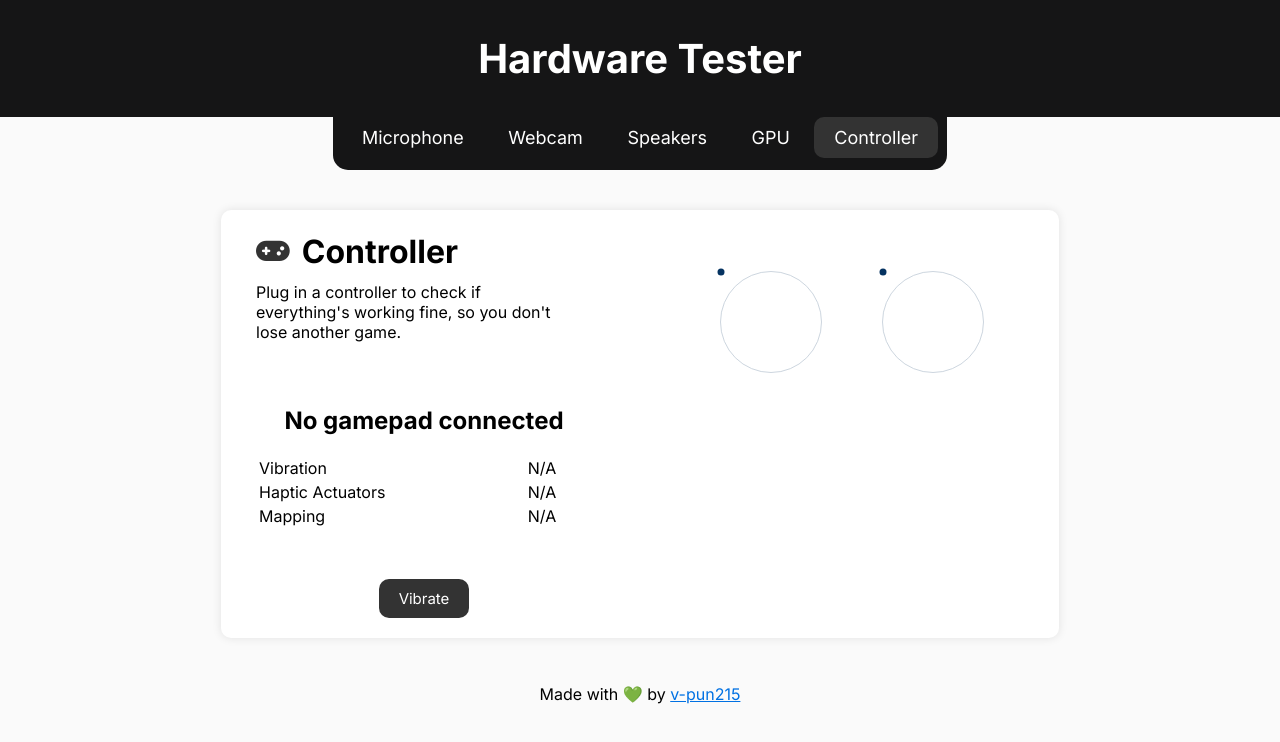
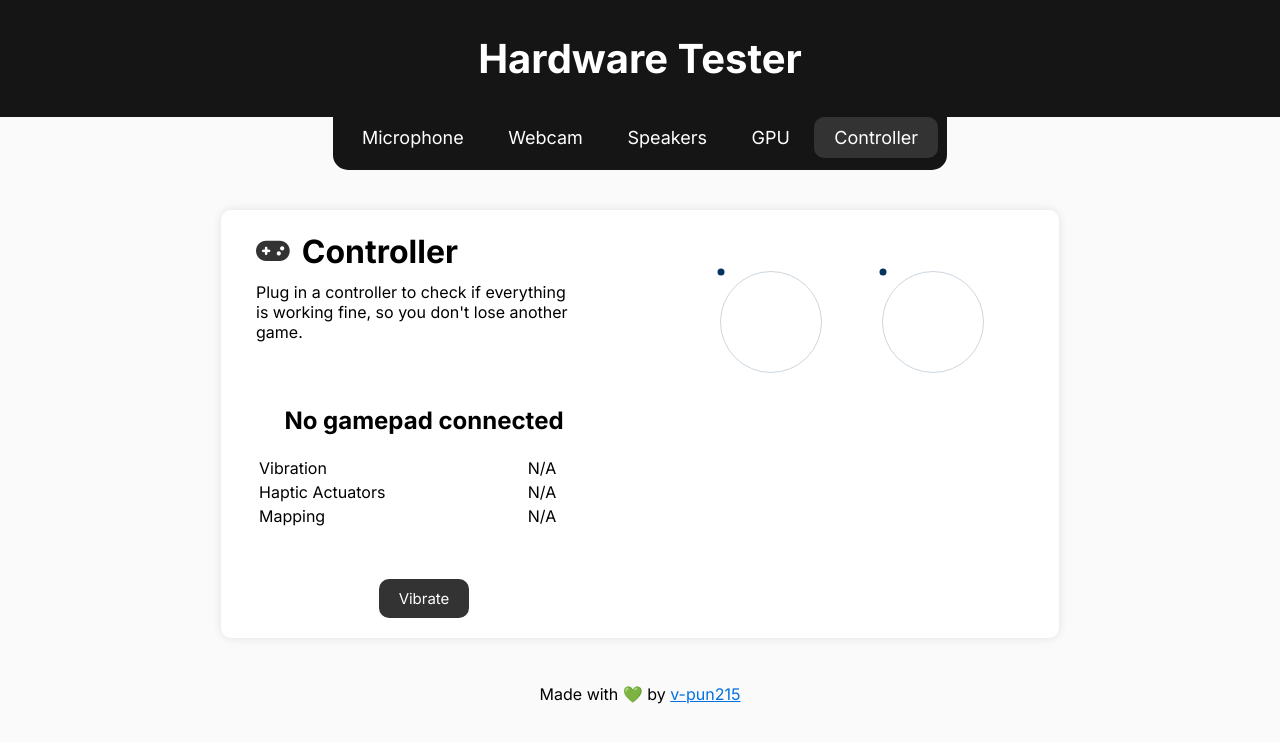
Before and after one commit to v-pun215/HardwareTester, a plain HTML site: page controller.html in a window 1280 px wide. Drawn offline with Linux system fonts and the light colour scheme.

Commit message:
Update 2: bugfixes

```diff
--- a/controller.html
+++ b/controller.html
@@ -27,7 +27,7 @@
             <div class="left" style="width:50%;">
                 <div class="top-left">
                     <div class='title'><i class="fa-solid fa-gamepad"></i> <h1>Controller</h1></div>
-                    <p>Plug in a controller to check if everything's working fine, so you don't lose another game.</p>
+                    <p>Plug in a controller to check if everything is working fine, so you don't lose another game.</p>
                 </div>
                 <div class="bottom-left">
                     <div class="properties">
```
